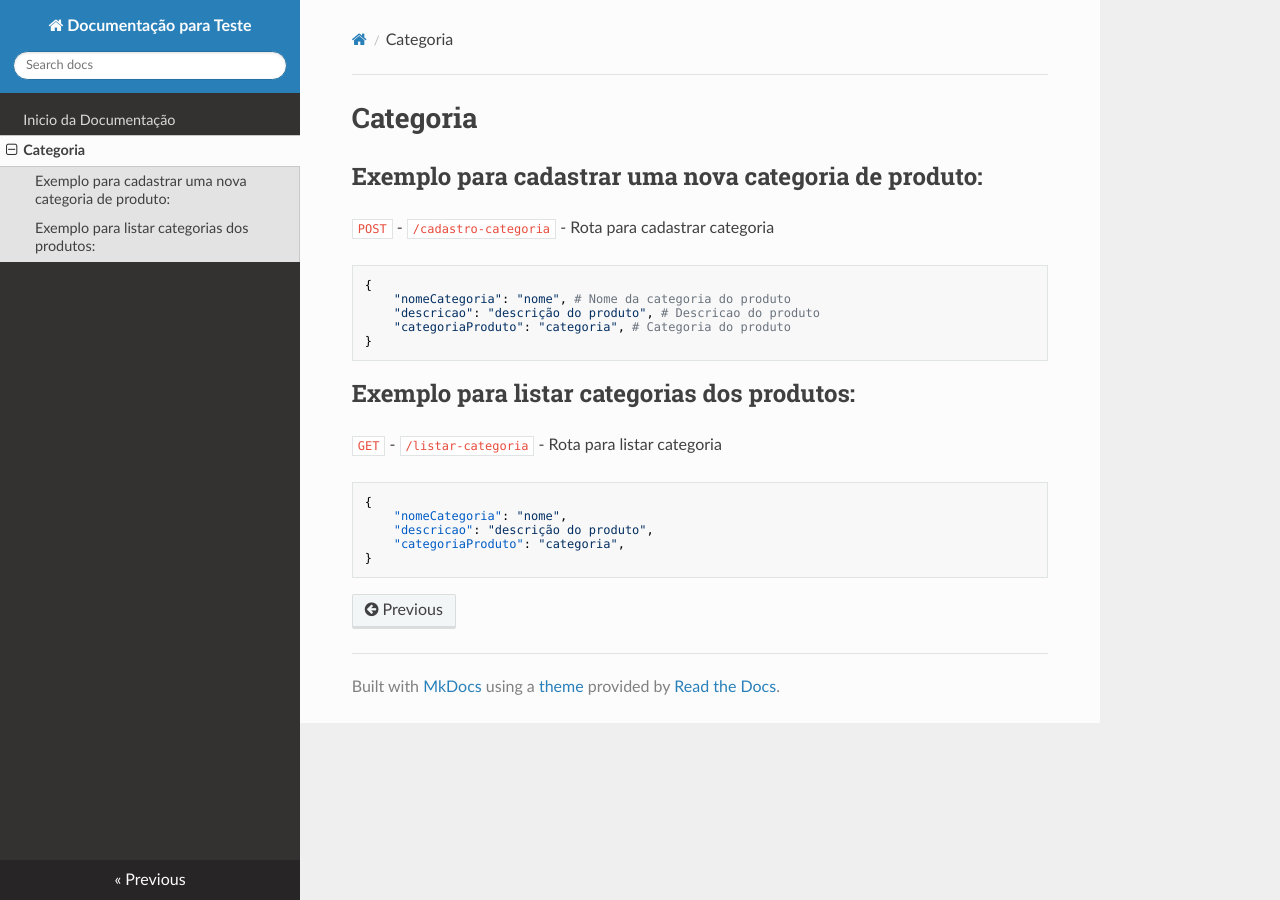
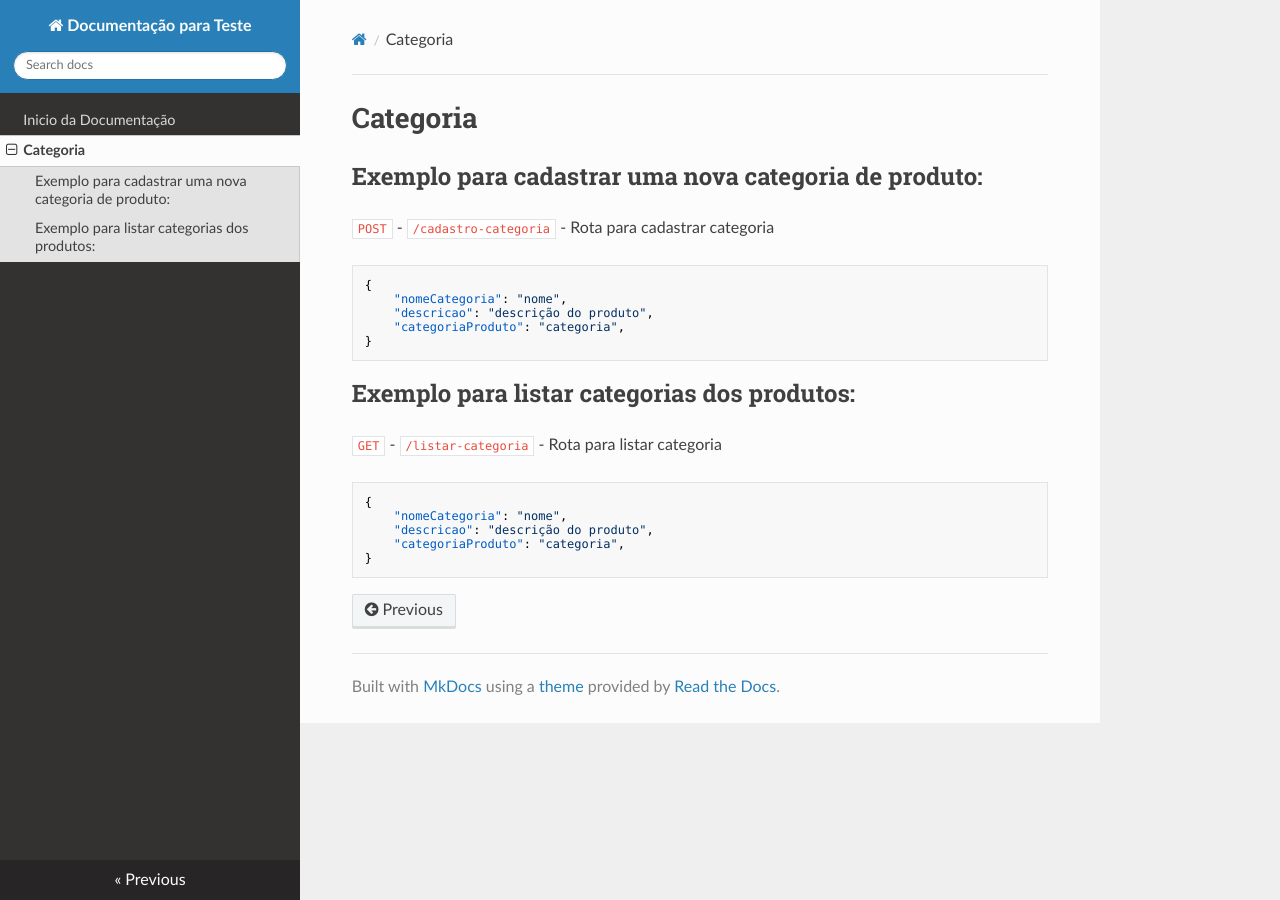
Before and after one commit to oliveirajoabe/documents, an MkDocs documentation site: the page built from docs/registrar-categoria.md, in a window 1280 px wide. Built offline with MkDocs 1.6.1, drawn with Linux system fonts in a browser that asks for light colours; nearby versions of some CDN libraries.

Commit message:
removi os comentarios

```diff
--- a/docs/registrar-categoria.md
+++ b/docs/registrar-categoria.md
@@ -6,9 +6,9 @@
  `POST` - `/cadastro-categoria` - Rota para cadastrar categoria
 
     {
-        "nomeCategoria": "nome", # Nome da categoria do produto
-        "descricao": "descrição do produto", # Descricao do produto
-        "categoriaProduto": "categoria", # Categoria do produto
+        "nomeCategoria": "nome",
+        "descricao": "descrição do produto",
+        "categoriaProduto": "categoria",
     }
 
 ## Exemplo para listar categorias dos produtos:
```
